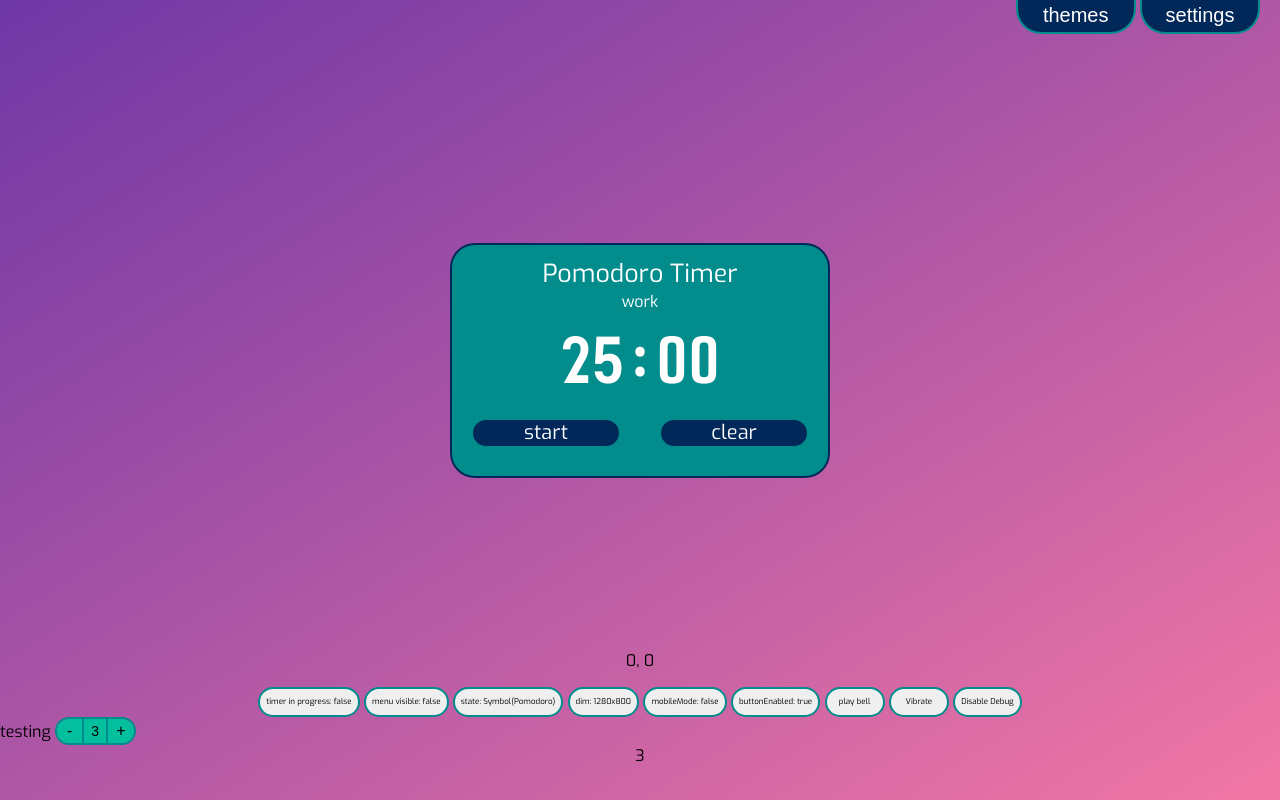
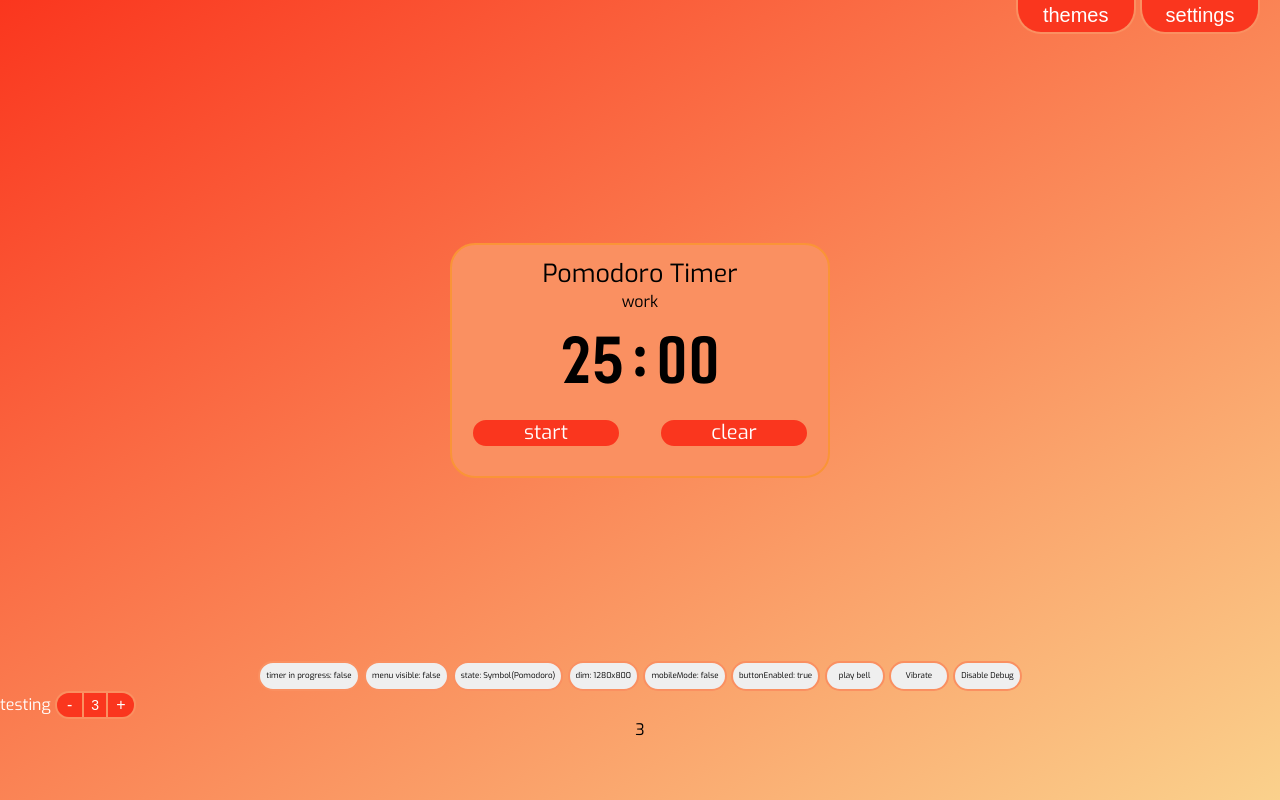
Before and after one commit to niblicat/pomodoro, a SvelteKit app: page / in a window 1280 px wide. Built offline with nearby package versions, Linux system fonts and the light colour scheme.

Commit message:
added rooster theme

```diff
--- a/src/routes/+page.svelte
+++ b/src/routes/+page.svelte
@@ -4,7 +4,7 @@
     import { onMount } from 'svelte';
     import * as timer from './timer.svelte';
     import { timeElement, timerInProgress, timerState, timerTitle, timerSubtitle } from './timer.svelte';
-    import { styles } from './themes.svelte';
+    import { changeTheme, existingThemes, styles } from './themes.svelte';
     import { changeAudio, changeVolume, playAudio, Sounds } from './bell.svelte';
     import * as vibrate from './vibrate';
     import PillButton from './pillbutton.svelte'
@@ -36,6 +36,8 @@
 
         changeAudio(Sounds.Squeaky);
         changeVolume(100);
+
+        changeTheme(existingThemes.Rooster)
 
         return () => {
             document.body.removeEventListener('keydown', handleKeyDown);
@@ -239,7 +241,6 @@
 
         {#if debug}
             <div class="debug">
-                <p>{m.x}, {m.y}</p>
                 <button
                 type="button"
                 on:click={() => {
--- a/src/routes/menu.svelte
+++ b/src/routes/menu.svelte
@@ -8,7 +8,7 @@
     import { styles, changeTheme } from './themes.svelte';
     import * as Themes from "./themes.svelte";
     import ImageSVG from './images.svelte';
-	import { SoundArray, bellSound, changeAudio, playAudio } from "./bell.svelte";
+	import { SoundArray, changeAudio, playAudio } from "./bell.svelte";
 
     export let mobileMode: boolean = false;
     export let menuVisible: boolean = false;
@@ -25,8 +25,6 @@
     export let sageBreak: number = 10;
     export let sageDescend: number = 10;
 
-    let testBell: boolean = false;
-
     const ThemeMenu = {
         Palettes: Symbol('Palettes'),
         Sounds: Symbol('Sounds')
@@ -36,16 +34,6 @@
 
     const dispatch = createEventDispatcher();
 </script>
-{#if testBell}
-    <audio
-        on:ended={async () => {
-            testBell = false;
-        }}
-        autoplay
-    >
-        <source src={bellSound} type="audio/mp3">
-    </audio>
-{/if}
 
 {#if currentModePage === ModePage.Themes}
     <div class="menu themes {menuVisible ? "visible" : "invisible"}">
--- a/src/routes/themes.svelte
+++ b/src/routes/themes.svelte
@@ -26,7 +26,8 @@
         Funky: Symbol('Funky'),
         Aurora: Symbol('Aurora'),
         Terminal: Symbol('Terminal'),
-        Deep: Symbol('Deep')
+        Deep: Symbol('Deep'),
+        Rooster: Symbol('Rooster')
     };
 
     let Aurora: Theme = {
@@ -124,7 +125,26 @@
         gradientdirection: 'to bottom right'
     };
 
-    export const themeColours = [Aurora, Classic, Funky, Deep]
+    let Rooster: Theme = {
+        name: existingThemes.Rooster,
+        background: '#FA361E',
+        divback: '#FA9061',
+        accent1: '#FAC423',
+        accent2: '#FAD18C',
+        contrast: '#FA9061',
+        complement: '#FAC423',
+        neutraldark: '#FAC423',
+        neutralbright: '#FA9437',
+        title: '#000',
+        text: '#fff',
+        neutral: '#FA361E',
+        input: '#FA361E',
+        altinput: '#FA361E',
+        alttext: '#fff',
+        gradientdirection: 'to bottom right'
+    };
+
+    export const themeColours = [Aurora, Classic, Funky, Deep, Rooster]
 
     export let styles: Writable<Theme> = writable(Aurora);
 
@@ -145,6 +165,9 @@
             case existingThemes.Deep:
                 styles.set(Deep);
                 break;
+            case existingThemes.Rooster:
+                styles.set(Rooster);
+                break;
         }
     };
 
```
